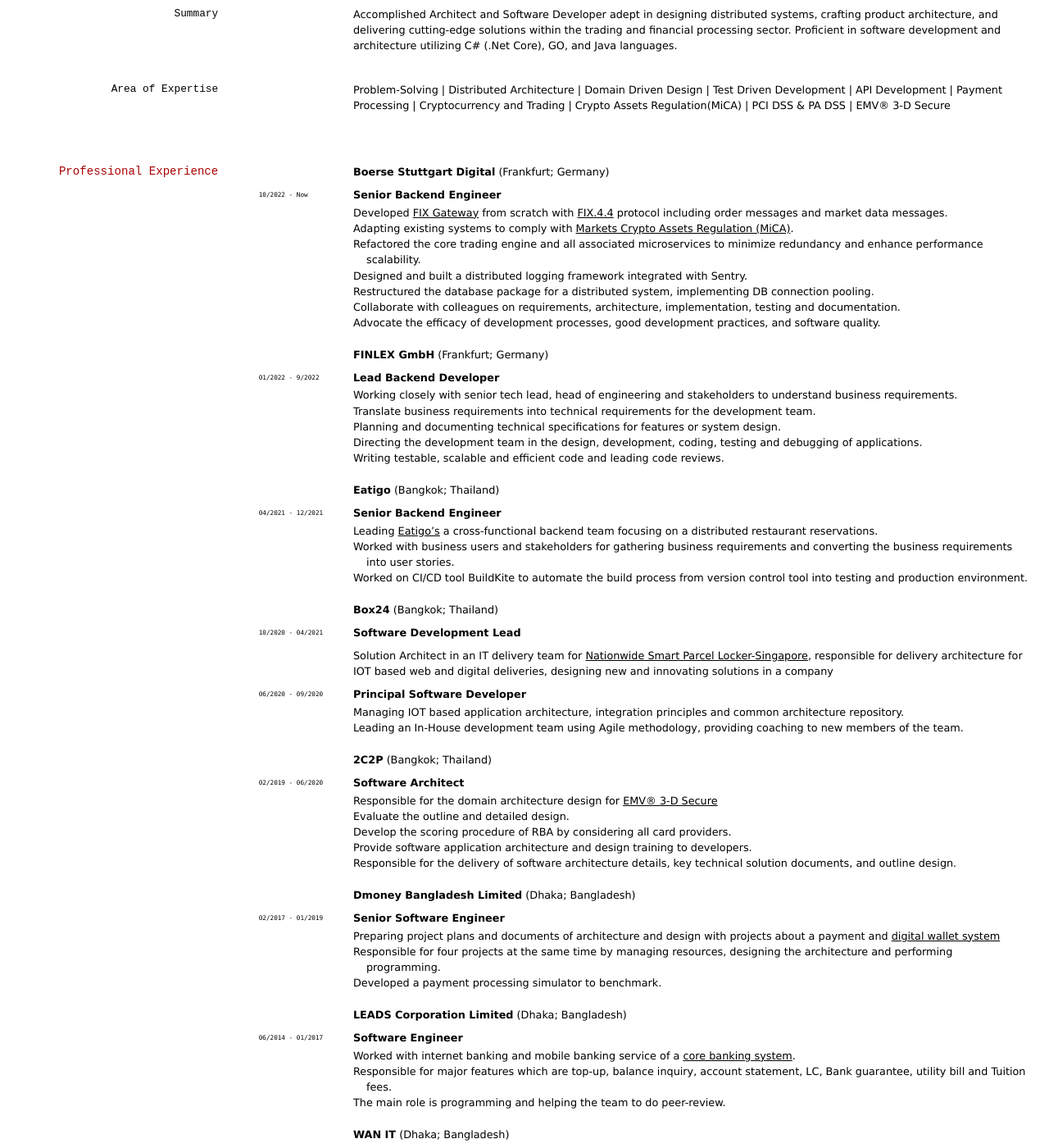
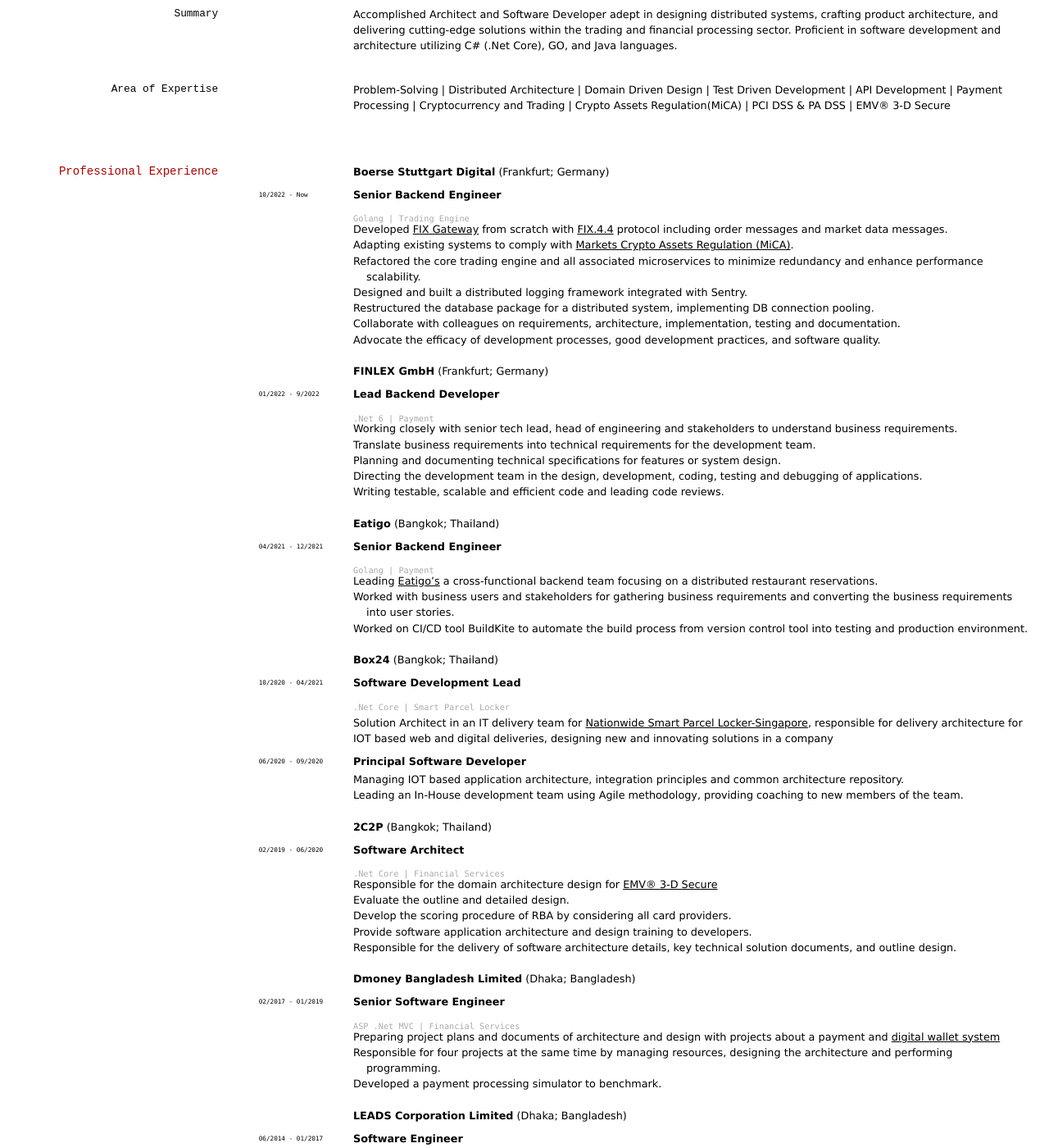
Before and after one commit to mdshahjahanmiah/mdshahjahanmia.github.io, a Jekyll site: the page built from index.md, in a window 1280 px wide and 1400 px high, scrolled down 261 px. Shown: the whole window at 82% size. Built offline with Jekyll 4.4.1, drawn with Linux system fonts in a browser that asks for light colours; some of the changed text lies outside the part shown.

Commit message:
feat: added working team with languages

```diff
--- a/index.md
+++ b/index.md
@@ -36,6 +36,10 @@
 
 `10/2022 - Now`
 __Senior Backend Engineer__
+<div id="webaddress">
+  <a href="https://go.dev/">Golang</a>
+| <a href="https://www.boerse-stuttgart.de/">Trading Engine</a>
+</div>
 
 - Developed [FIX Gateway](https://docs.bsdex.de/#section/fix-api) from scratch with [FIX.4.4](https://www.fixtrading.org/standards/fix-4-4/) protocol including order messages and market data messages.
 - Adapting existing systems to comply with [Markets Crypto Assets Regulation (MiCA)](https://www.esma.europa.eu/esmas-activities/digital-finance-and-innovation/markets-crypto-assets-regulation-mica).
@@ -51,6 +55,10 @@
 
 `01/2022 - 9/2022`
 __Lead Backend Developer__
+<div id="webaddress">
+  <a href="https://learn.microsoft.com/de-de/dotnet/core/whats-new/dotnet-6">.Net 6</a>
+| <a href="https://finlex.io/en/">Payment</a>
+</div>
 
 - Working closely with senior tech lead, head of engineering and stakeholders to understand business requirements.
 - Translate business requirements into technical requirements for the development team.
@@ -62,6 +70,10 @@
 
 `04/2021 - 12/2021`
 __Senior Backend Engineer__
+<div id="webaddress">
+  <a href="https://go.dev/">Golang</a>
+| <a href="https://eatigo.com/">Payment</a>
+</div>
 
 - Leading [Eatigo's](https://eatigo.com/) a cross-functional backend team focusing on a distributed restaurant reservations.
 - Worked with business users and stakeholders for gathering business requirements and converting the business requirements into user stories.
@@ -71,6 +83,10 @@
 
 `10/2020 - 04/2021`
 __Software Development Lead__
+<div id="webaddress">
+  <a href="https://learn.microsoft.com/de-de/dotnet/core/whats-new/dotnet-core-3-1">.Net Core</a>
+| <a href="https://eatigo.com/">Smart Parcel Locker</a>
+</div>
 
 Solution Architect in an IT delivery team for [Nationwide Smart Parcel Locker-Singapore](https://www.imda.gov.sg/resources/press-releases-factsheets-and-speeches/press-releases/2021/nationwide-parcel-locker-network-launched), responsible for delivery architecture for IOT based web and digital deliveries, designing new and innovating solutions in a company
 
@@ -84,6 +100,10 @@
 
 `02/2019 - 06/2020`
 __Software Architect__
+<div id="webaddress">
+  <a href="https://learn.microsoft.com/de-de/dotnet/core/whats-new/dotnet-core-3-1">.Net Core</a>
+| <a href="https://developer.2c2p.com/docs/direct-api-method-3ds-card-payment">Financial Services</a>
+</div>
 
 - Responsible for the domain architecture design for [EMV® 3-D Secure](https://developer.2c2p.com/docs/direct-api-method-3ds-card-payment)
 - Evaluate the outline and detailed design.
@@ -95,6 +115,10 @@
 
 `02/2017 - 01/2019`
 __Senior Software Engineer__
+<div id="webaddress">
+  <a href="https://learn.microsoft.com/de-de/aspnet/mvc/overview/getting-started/introduction/getting-started">ASP .Net MVC</a>
+| <a href="https://www.dmoney.com.bd/service.html">Financial Services</a>
+</div>
 
 - Preparing project plans and documents of architecture and design with projects about a payment and [digital wallet system](https://www.dmoney.com.bd/service.html)
 - Responsible for four projects at the same time by managing resources, designing the architecture and performing programming.
@@ -104,6 +128,10 @@
 
 `06/2014 - 01/2017`
 __Software Engineer__
+<div id="webaddress">
+  <a href="https://learn.microsoft.com/en-us/dotnet/framework/get-started/">.Net Framework</a>
+| <a href="https://www.dmoney.com.bd/service.html">Core Banking</a>
+</div>
 
 - Worked with internet banking and mobile banking service of a [core banking system](https://leads.com.bd/).
 - Responsible for major features which are top-up, balance inquiry, account statement, LC, Bank guarantee, utility bill and Tuition fees.
@@ -113,6 +141,10 @@
 
 `10/2010 - 05/2014`
 __Software Engineer__
+<div id="webaddress">
+  <a href="https://learn.microsoft.com/en-us/dotnet/framework/get-started/">Web Form</a>
+| <a href="https://islamicfoundation.gov.bd/">ERP</a>
+</div>
 
 - Researching and developing an ERP system for the Islamic Foundation of Bangladesh.
 - Analyzing and coordinating to give advice of software systems and form a basis for the solution of information processing problems.
```
